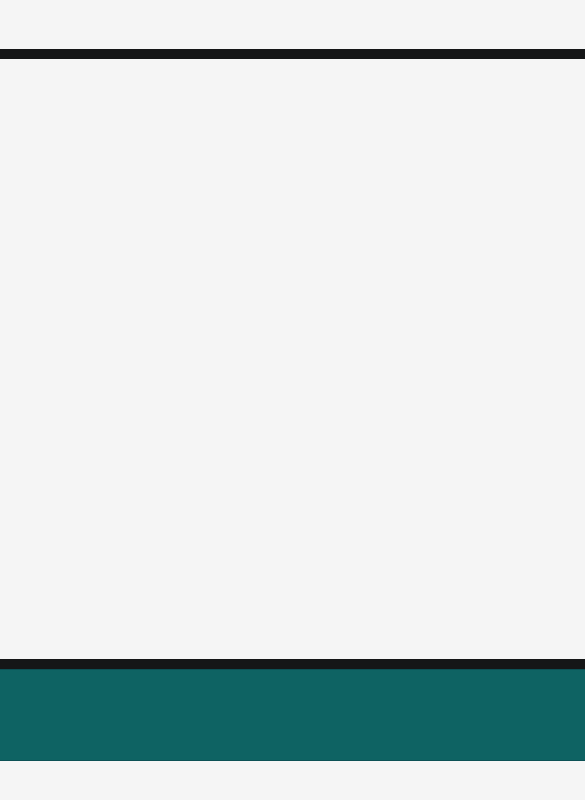
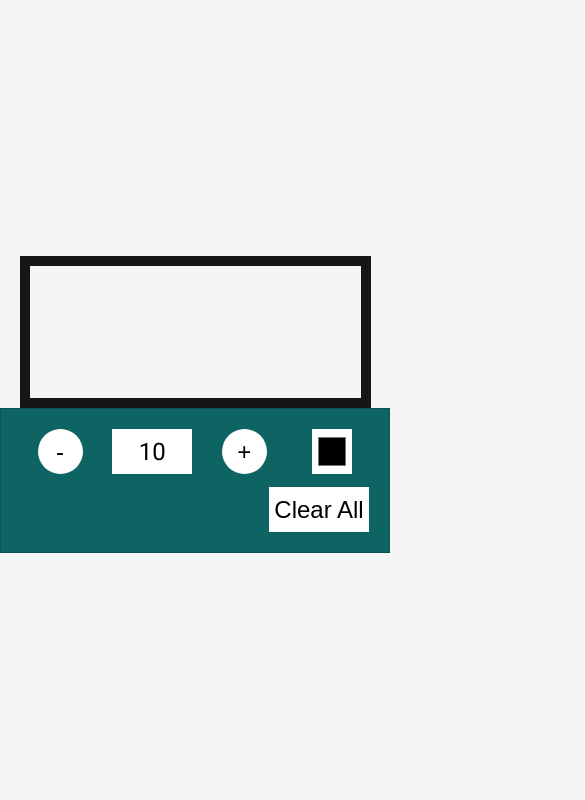
Before and after one commit to abdulsahad/Drawing-App, a plain HTML site: page index.html in a window 390 px wide. Shown: the top 800 px of the page, 585 px wide, since content can reach past the window. Drawn offline with Linux system fonts and the light colour scheme; a web font is replaced by a local one.

Commit message:
Update style.css

```diff
--- a/style.css
+++ b/style.css
@@ -1,4 +1,3 @@
-
 @import url('https://fonts.googleapis.com/css2?family=Roboto:wght@400;700&display=swap');
 
 * {
@@ -19,14 +18,20 @@ body {
 canvas {
   border: 10px solid rgb(21, 22, 23);
   margin-top: 50px;
+  width: 100%;
+  max-width: 1500px; /* Default width */
 }
 
 .toolbox {
   background-color: rgb(14, 99, 99);
   border: 1px solid rgb(12, 81, 85);
   display: flex;
-  width: 1520px;
+  flex-wrap: wrap; /* Allow buttons to wrap */
+  width: 100%;
+  max-width: 1520px; /* Default width */
   padding: 1rem;
+  justify-content: center;
+  gap: 10px; /* Space between buttons */
 }
 
 .toolbox > * {
@@ -47,27 +52,51 @@ canvas {
   margin-left: auto;
 }
 
-#clear{
-    width: 150px;
+#clear {
+  width: 150px;
 }
 
-.undo-redo-btn{
-    width: 250px;
-
+#increase, #decrease {
+  border-radius: 50px;
 }
 
-#increase{
-    border-radius: 50px;
+#size {
+  width: 100px;
 }
 
-#decrease{
-    border-radius: 50px;
+#color {
+  margin-left: 20px;
 }
 
-#size{
-    width: 100px;
+/* Mobile adjustments */
+@media screen and (max-width: 768px) {
+  canvas {
+    width: 90%; /* Reduce canvas width */
+    max-width: 1000px; /* Set max width for mobile */
+  }
+
+  .toolbox {
+    width: 100%;
+    max-width: 100%; /* Adjust toolbox width */
+    justify-content: space-evenly; /* Ensure space between buttons */
+    gap: 5px; /* Reduced gap between buttons for mobile */
+  }
+
+  .toolbox > * {
+    font-size: 1.5rem; /* Reduce font size for smaller screens */
+    width: 45px; /* Adjust button size */
+    height: 45px; /* Adjust button size */
+  }
+
+  #clear {
+    width: 100px; /* Adjust clear button width */
+  }
+
+  #size {
+    width: 80px;
+  }
+
+  #color {
+    width: 40px; /* Ensure the color picker has enough space */
+  }
 }
-
-#color{
-    margin-left: 20px;
-}
```
